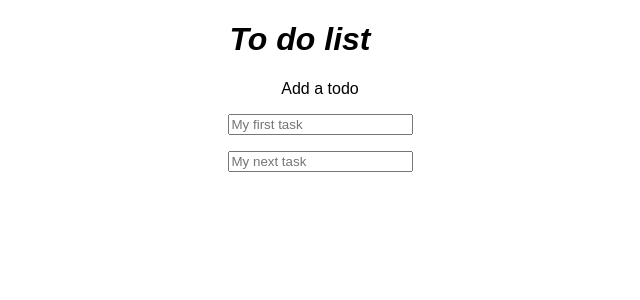
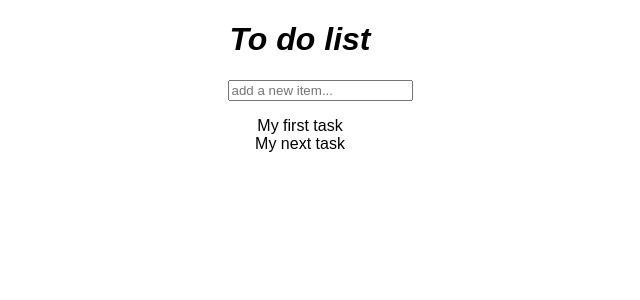
Before and after one commit to petemmccarthy/to-do-app, a React (Create React App) app: page / in a window 1280 px wide. Shown: the top 300 px of the page, without its empty margins (340-980 px from the left). Built offline with nearby package versions, Linux system fonts and the light colour scheme.

Commit message:
addToDoItem handling added

```diff
--- a/src/App.js
+++ b/src/App.js
@@ -15,6 +15,7 @@ class App extends Component {
         <div>
           <ToDoList />
         </div>
+
       </div>
     );
   }
--- /dev/null
+++ b/src/components/AddToDo.js
@@ -0,0 +1,15 @@
+import React from 'react'
+
+const AddToDo = ({ addToDoItem }) => (
+  <ul>
+    <form>
+      <input
+        type="text"
+        placeholder="add a new item..."
+        onSubmit={addToDoItem}
+      ></input>
+    </form>
+  </ul>
+)
+
+export default AddToDo
--- a/src/components/ToDoItem.js
+++ b/src/components/ToDoItem.js
@@ -2,7 +2,7 @@ import React from 'react'
 
 const ToDoItem = (props) => (
 
-  <input placeholder={props.todo.item} ></input>
+  <label>{props.todo.item}</label>
 
 )
 
--- a/src/components/ToDoList.js
+++ b/src/components/ToDoList.js
@@ -1,10 +1,11 @@
 import React, { Component } from 'react'
 import ToDoItem from './ToDoItem'
+import AddToDo from './AddToDo'
 
 class ToDoList extends Component {
 
-  constructor() {
-    super()
+  constructor(props) {
+    super(props)
     this.state = {
       todos: [
         {
@@ -19,20 +20,32 @@ class ToDoList extends Component {
     }
   }
 
+  addToDoItem = (e) => {
+    // e.preventDefault()
+    const todos = this.state.todos
+      todos.unshift(
+        {
+          item: e.target.value,
+          completed: false
+        }
+      )
+      this.setState(todos)
+  }
+
   render() {
     const { todos } = this.state
     let todoList
     if (todos) {
       todoList = todos.map( (todo, i) => {
-        return <ul key={i}>
+        return <div key={i}>
           <ToDoItem todo={todo} />
-        </ul>
+        </div>
       })
     }
 
     return (
       <div>
-        <ul>Add a todo</ul>
+        <AddToDo addToDoItem={this.addToDoItem} />
         {todoList}
       </div>
     )
```
